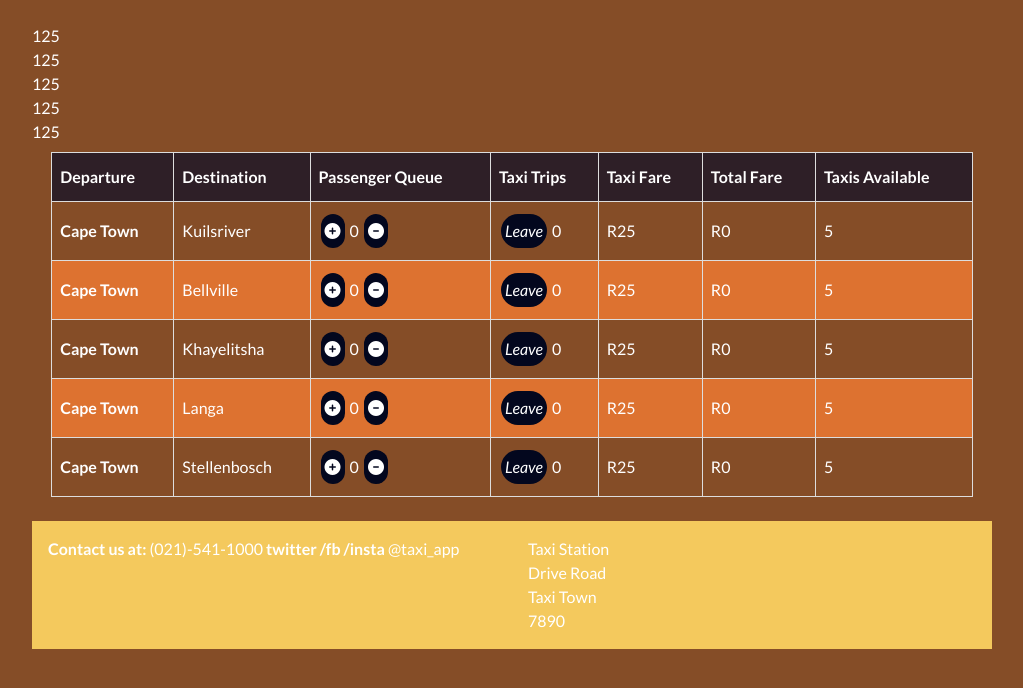
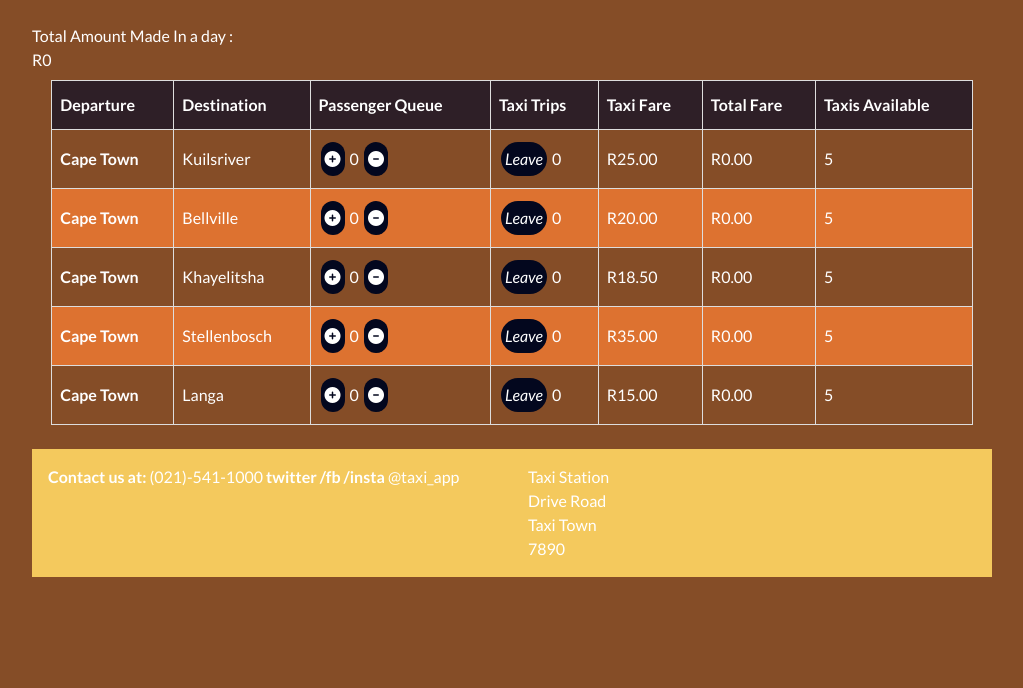
Before and after one commit to hlomla/taxi_rank, a plain HTML site: page index.html in a window 1280 px wide. Shown: the part 90-778 px from the top of the page, without its empty margins (128-1151 px from the left). Drawn offline with nearby package versions, Linux system fonts and the light colour scheme.

Commit message:
can the total made in a day

```diff
--- a/index.html
+++ b/index.html
@@ -19,20 +19,14 @@
                 <h1 style="background-color:#f4c95d; text-align: center;">Taxi Rank App</h1>
             </div>
         </div>
-        <template x-for="taxis in inQueue">
-        <div class="row">
-            <div class="totalAmount" x-show="
-            taxis.amountTotal4Taxis() ">
-                <span x-text="taxis.overallTotal"></span>
+
+        <div class="row">Total Amount Made In a day :
+            <div class="totalAmount"  x-text="'R'+dailyTotal() ">
+
             </div>
         </div>
-        <div class="row">
-            <div class="button">
-                <button @click=""><i
-                    class=""></i></button>
-            </div>
-        </div>
-    </template>
+
+
         <div class="row">
             <div class="table">
                 <div class="col-12">
@@ -46,29 +40,29 @@
                             <th>Total Fare</th>
                             <th>Taxis Available</th>
                         </tr>
-                        <template x-for="taxis in inQueue">
+                        <template x-for="route in routes">
                             <tr>
                                 <td> <strong>Cape Town</strong></td>
-                                <td> <span  x-text="taxis.rank"></span> </td>
+                                <td> <span  x-text="route.rank"></span> </td>
                                 <td>
-                                    <button class="button" @click="taxis.passengerCountUp()"><i
+                                    <button class="button" @click="route.passengerCountUp()"><i
                                         class="fa-solid fa-circle-plus"></i></button>
-                                        <span x-text="taxis.count">
+                                        <span x-text="route.count">
 
                                         </span>
-                                        <button class="button" x-bind:disabled = "taxis.count <= 0"  @click="taxis.passengerCountDown()"><i
+                                        <button class="button" x-bind:disabled = "route.count <= 0"  @click="route.passengerCountDown()"><i
                                             class="fa-solid fa-circle-minus"></i></button>
                                            </td>
                                 <td>
 
-                                        <button class="button" x-bind:disabled = "taxis.count < 5"  @click="taxis.leaveRank()"><i
+                                        <button class="button" x-bind:disabled = "route.count < 5"  @click="route.leaveRank()"><i
                                             class="leave">Leave</i></button>
-                                        <span x-text="taxis.trips"></span>
+                                        <span x-text="route.trips"></span>
 
                                 </td>
-                                <td> R<span x-text="taxis.price">0</span></td>
-                                <td> R<span x-text="taxis.totalFare()* 5">0</span></td>
-                                <td> <span x-text="taxis.taxisAvail()"></span></td>
+                                <td> R<span x-text="route.price.toFixed(2)">0</span></td>
+                                <td> R<span x-text="route.totalFare().toFixed(2)">0</span></td>
+                                <td> <span x-text="route.taxisAvail()"></span></td>
 
                             </tr>
                         </template>
--- a/index.js
+++ b/index.js
@@ -4,15 +4,23 @@ document.addEventListener('alpine:init', () => {
                 init() {
                     console.log("Hello World");
 
-                    this.inQueue = this.taxiLine.map(line =>{
-                        return new TaxiRank(line)
+                    this.routes = this.taxiRoutes.map(route =>{
+                        return new TaxiRoute(route.destination, route.price)
                     })
+
                 },
 
                 open: false,
-                taxiLine: ["Kuilsriver", "Bellville", "Khayelitsha", "Langa","Stellenbosch"],
+                taxiRoutes: [{destination: "Kuilsriver", price: 25},{destination: "Bellville", price: 20},{destination: "Khayelitsha", price: 18.50}, {destination: "Stellenbosch", price: 35}, {destination: "Langa", price: 15}],
                 inQueue:[],
-                total: 0
+                dailyTotal(){
+                    let total = 0;
+                    this.routes.forEach( route => {
+                        total += route.totalFare()
+                    });
+                    return total
+                }
+
             }
     })
     })
--- a/taxiApp.js
+++ b/taxiApp.js
@@ -1,13 +1,12 @@
-class TaxiRank {
+class TaxiRoute {
 
     count = 0;
     taxiAvail = 5;
     trips = 0;
-    price = 25;
     overallTotal = 0;
-
-    constructor(rank){
-        this.rank = rank
+    constructor(rank, price){
+        this.rank = rank;
+        this.price = price;
     }
 
     passengerCountUp(){
@@ -25,15 +24,11 @@ class TaxiRank {
         leaveRank(){
            this.count = this.count - 5
             this.taxiAvail =  this.taxiAvail- 1
+            this.overallTotal += this.price * 5
             return this.trips ++
         }
         totalFare(){
-            this.trips
-            this.taxiAvail
-            return this.price * this.trips
-        }
-        amountTotal4Taxis(){
-            this.overallTotal = this.price * 5
+
             return this.overallTotal
         }
 }
```
